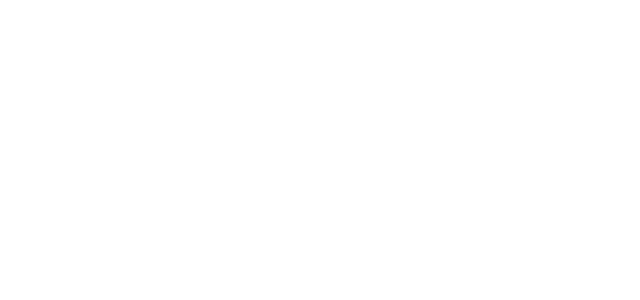
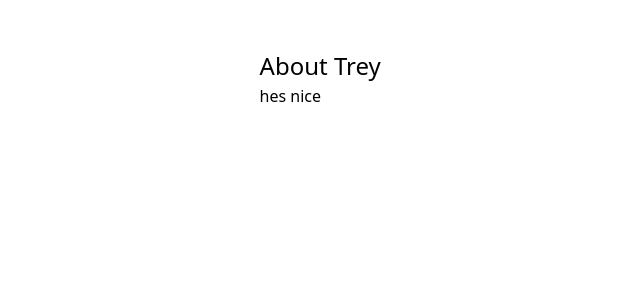
Before and after one commit to Tr3yb0/website, a Nuxt app: page /About in a window 1280 px wide. Before the commit this address had no page. Shown: the top 300 px of the page, without its empty margins (83-723 px from the left). Built offline with nearby package versions, Linux system fonts and the light colour scheme.

Commit message:
Add about page and useHead()

```diff
--- a/package.json
+++ b/package.json
@@ -1,4 +1,8 @@
 {
+  "author": {
+    "name": "Trey Botard",
+    "url": "https://treybotard.com"
+  },
   "scripts": {
     "build": "nuxt build",
     "dev": "nuxt dev",
--- /dev/null
+++ b/pages/About.vue
@@ -0,0 +1,10 @@
+<script setup lang="ts">
+useHead({
+  title: 'About Page',
+});
+</script>
+
+<template>
+  <h1>About Trey</h1>
+  <p>hes nice</p>
+</template>
```
